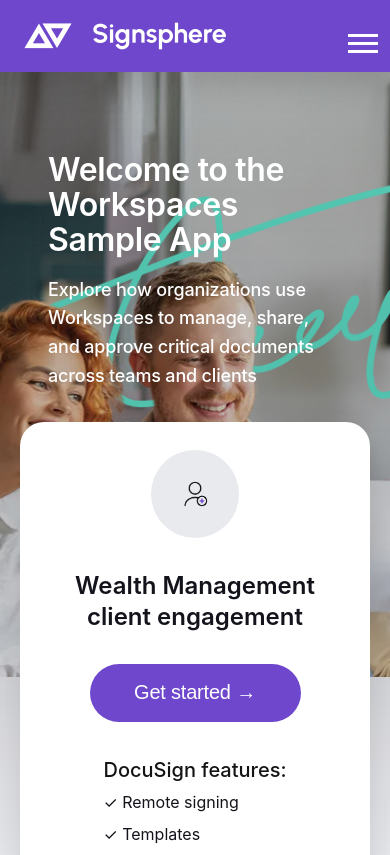
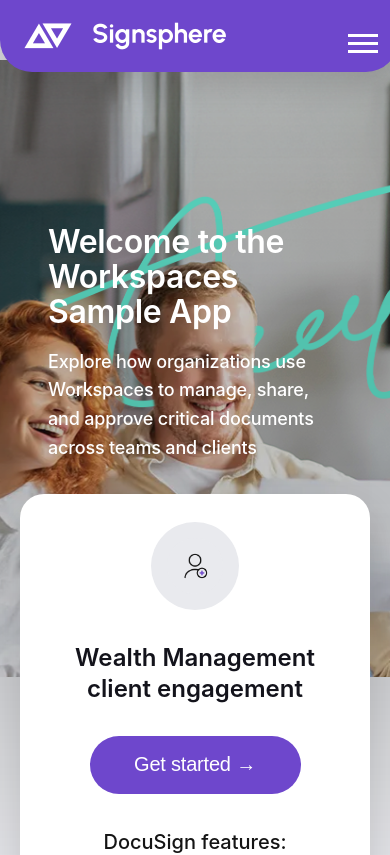
Before and after one commit to docusign/sample-app-workspaces-csharp, a React (Create React App) app in the folder DocuSign.Workspaces/DocuSign.Workspaces/ClientApp/: page / in a window 390 px wide. Shown: the top 855 px of the page. Built offline with nearby package versions, Linux system fonts and the light colour scheme; no server answers.

Commit message:
feat: + fix header problem

```diff
--- a/DocuSign.Workspaces/DocuSign.Workspaces/ClientApp/src/App.css
+++ b/DocuSign.Workspaces/DocuSign.Workspaces/ClientApp/src/App.css
@@ -81,15 +81,18 @@
     padding: 12px clamp(16px, 4vw, 48px);
     margin: 0;
     background: #6e47cc;
-    position: absolute;
-    top: 0;
-    left: 50%;
-    transform: translateX(-50%);
-    width: 100%;
-    /* width: min(1440px, 100%); */
+    border-radius: 0 0 32px 32px;
+    position: relative;
+    width: min(1440px, 100%);
+     margin: 0 auto;
     box-shadow: 0 14px 30px rgba(0, 0, 0, 0.12);
     z-index: 2;
 }
+
+.nav__cta:hover {
+        color:#6e47cc;
+        background-color: aliceblue;
+    }
 
 .nav__brand {
     display: flex;
@@ -431,6 +434,7 @@
 @media (max-width: 1320px) {
     .nav {
         width: calc(100% - 24px);
+         padding: 12px 1.75rem;
     }
 
     .home-hero__content {
@@ -453,6 +457,18 @@
         flex-direction: column;
         align-items: flex-start;
         gap: 24px;
+    }
+    .nav {
+         padding: 12px 0.95rem;
+    }
+    .nav__link {
+        gap: 5px;
+        text-align: center;
+        font-size: 18px;
+    }
+
+    .nav__cta {
+        font-size: 16px;
     }
 
     .footer__actions {
@@ -540,11 +556,12 @@
         left: 0;
         width:'100%';
         transform: none;
+        padding: 16px;
     }
 
     .nav__toggle {
          display: block;
-        right: 70px;
+        right: 30px;
     }
 
     .nav__links {
@@ -566,6 +583,7 @@
     .nav__link {
         padding: 1rem 2rem;
         text-align: center;
+        /* font-size: 8px; */
     }
 
     .nav--open .nav__actions {
@@ -588,7 +606,7 @@
         flex-direction: row;
         align-items: center;
         padding: 16px;
-        gap: 8px;
+        /* gap: 8px; */
     }
 
 
@@ -612,9 +630,9 @@
     }
 
     .nav__actions {
-        position: absolute  ;
-        align-self: end;
-        padding-right: 1rem;
+        /* position: absolute  ;
+        align-self: end; */
+        margin-left: 2rem;
     }
 
     .home-hero__copy h1 {
```
